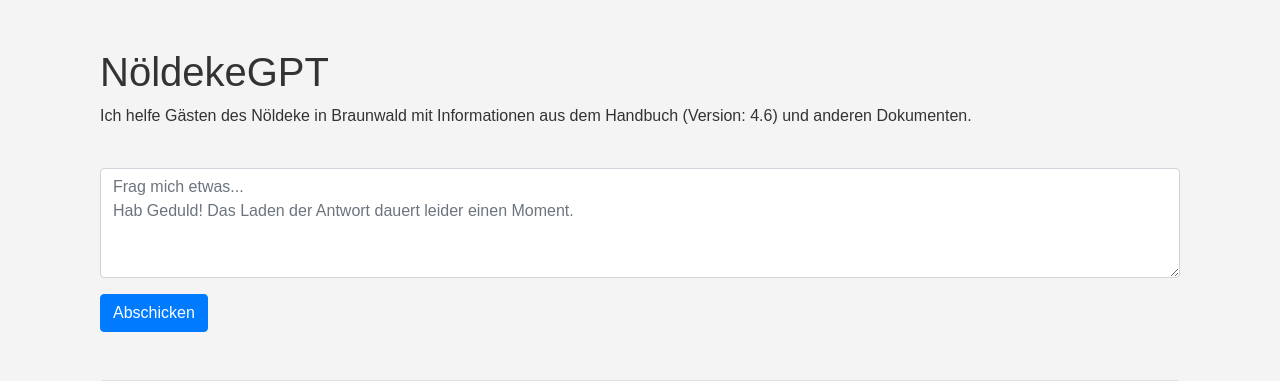
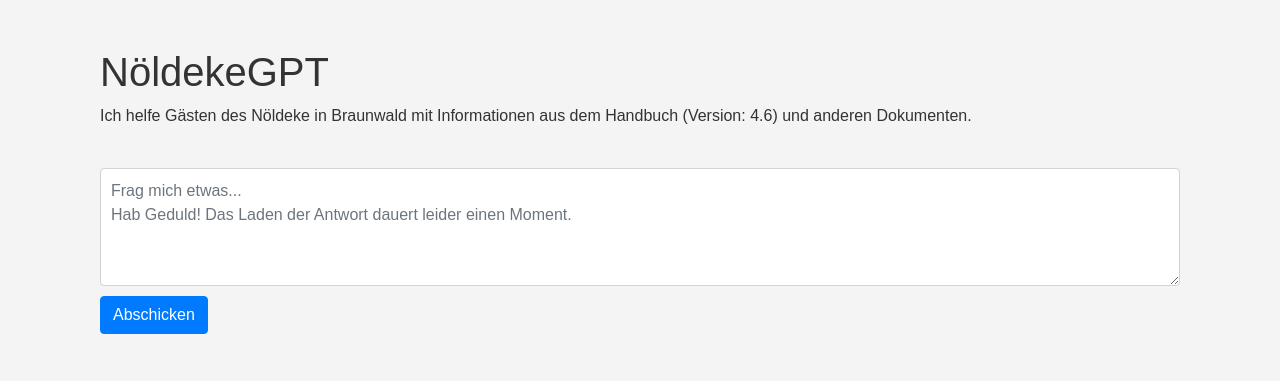
Before and after one commit to nicolasbeglinger/noeldeke-gpt, a Django app: page / in a window 1280 px wide. Shown: the part 56-437 px from the top of the page. Run offline with Django 5.2, Linux system fonts and the light colour scheme; data that the repository does not hold is empty; some libraries are stand-ins or nearby versions.

Commit message:
left-alignment

```diff
--- a/chat/static/chat/style.css
+++ b/chat/static/chat/style.css
@@ -4,17 +4,20 @@ body {
     color: #333;
 }
 
-/* Remove custom styles that might affect alignment */
-
-.page-content {
-    transition: transform 0.5s ease;
+.form-group {
+    margin: 0;
+    padding: 0;
 }
 
-.menu-open .page-content {
-    transform: translateX(160px);
+textarea.form-control {
+    margin: 0;
+    padding: 10px; /* Adjust if necessary */
 }
 
-/* Ensure text-left is properly applied */
-.text-left {
-    text-align: left !important;
+button.btn {
+    margin-top: 10px;
 }
+
+.card {
+    margin-top: 20px; /* Consistent margin for all cards */
+}
--- a/chat/templates/chat.html
+++ b/chat/templates/chat.html
@@ -10,20 +10,20 @@
     </div>
 
     <div class="row">
-        <div class="col-12 text-left">
+        <div class="col-12">
             <form method="post" class="my-4">
                 {% csrf_token %}
-                <div class="form-group">
-                    <textarea id="userInput" name="user_input" class="form-control" rows="4" placeholder="Frag mich etwas...&#10;Hab Geduld! Das Laden der Antwort dauert leider einen Moment."></textarea>
+                <div class="form-group text-left" style="margin: 0;">
+                    <textarea id="userInput" name="user_input" class="form-control" rows="4" placeholder="Frag mich etwas...&#10;Hab Geduld! Das Laden der Antwort dauert leider einen Moment." style="margin: 0;"></textarea>
                 </div>
-                <button type="submit" class="btn btn-primary">Abschicken</button>
+                <button type="submit" class="btn btn-primary" style="margin-top: 10px;">Abschicken</button>
             </form>
         </div>
     </div>
 
     <div class="row">
-        <div class="col-12 text-left">
-            <div class="card my-4">
+        <div class="col-12">
+            <div class="card my-4 text-left">
                 <div class="card-body">
                     <p><strong>Frage:</strong> {{ user_input }}</p>
                     <p><strong>Antwort:</strong> {{ response|safe }}</p>
```
